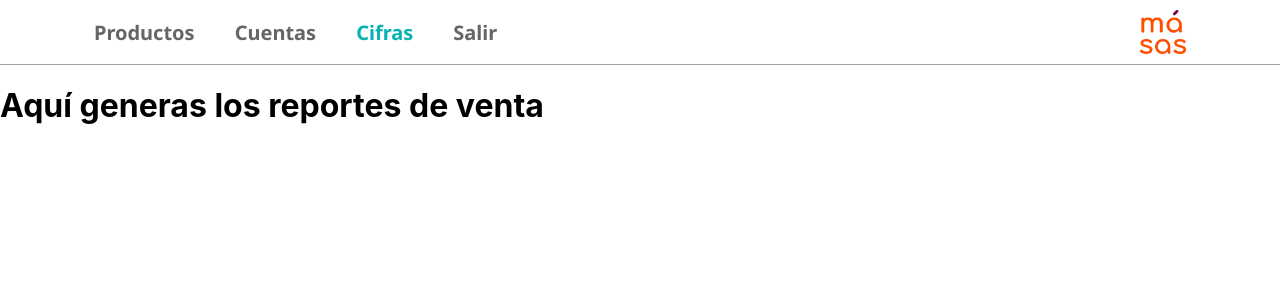
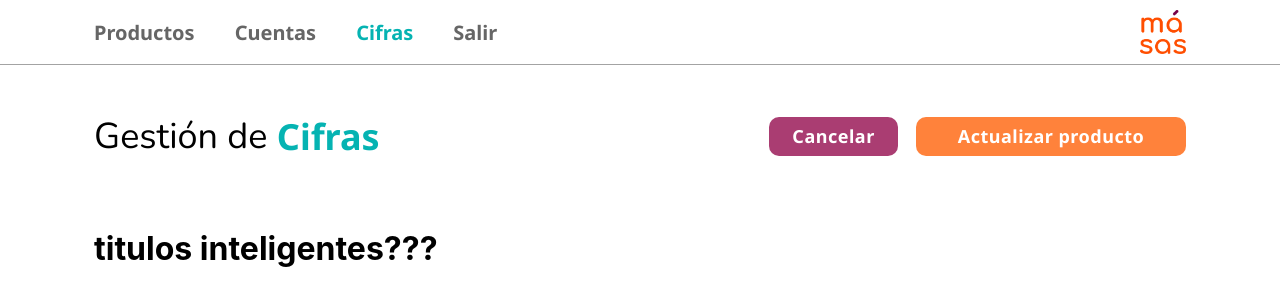
Before and after one commit to masasorganization/masas-web, a React (Create React App) app: page /salesrep in a window 1280 px wide. Shown: the top 306 px of the page. Built offline with nearby package versions, Linux system fonts and the light colour scheme.

Commit message:
experimental changes

```diff
--- /dev/null
+++ b/src/Layouts/AdminLayout.jsx
@@ -0,0 +1,22 @@
+import AdminNavbar from '../components/admin/AdminNavbar'
+import Box from '@mui/material/Box'
+import UpperSection from '../components/admin/UpperSection'
+
+export default function AdminLayout({ children, body, bold, order, color }) {
+  return (
+    <>
+      <AdminNavbar usuario='admin' />
+      <Box sx={{ ...pantallaCompleta }}>
+        <UpperSection body={body} bold={bold} order={order} color={color} />
+        {children}
+      </Box>
+    </>
+  )
+}
+
+const pantallaCompleta = {
+  px: {
+    md: '94px',
+    xs: '18px'
+  }
+}
--- /dev/null
+++ b/src/components/admin/SmartTitle.jsx
@@ -0,0 +1,67 @@
+import { styled } from '@mui/material/styles'
+
+export default function SmartTitle({ body, bold, order, color }) {
+  let titleBody = body
+  let titleBold = bold
+  let textOrder = order
+  let textColor = color
+
+  const colorPrincipal = {
+    color: '#FF823B'
+  }
+
+  const colorSecundario = {
+    color: '#05B3B2'
+  }
+
+  const tituloResaltado = {
+    fontFamily: 'Noto Sans, sans-serif',
+    fontWeight: 700,
+    fontSize: { xs: '1.125rem', md: '2.25rem' },
+    color: textColor ? colorPrincipal : colorSecundario,
+    m: 0
+  }
+
+  function TitleComponent() {
+    if (textOrder === 'inverted') {
+      return OrderTwo()
+    } else {
+      return OrderOne()
+    }
+  }
+
+  return (
+    <>
+      <TitleComponent />
+    </>
+  )
+
+  function OrderOne() {
+    return (
+      <>
+        <Cuerpo sx={{ ...tituloCuerpo }}>{titleBody}</Cuerpo>
+        <Resaltado sx={{ ...tituloResaltado }}>{titleBold}</Resaltado>
+      </>
+    )
+  }
+  function OrderTwo() {
+    return (
+      <>
+        <Resaltado sx={{ ...tituloResaltado }}>{titleBold}</Resaltado>
+        <Cuerpo sx={{ ...tituloCuerpo }}>{titleBody}</Cuerpo>
+      </>
+    )
+  }
+}
+
+// Componentes de Texto
+const Resaltado = styled('p')``
+const Cuerpo = styled('p')``
+
+const tituloCuerpo = {
+  fontFamily: 'Nunito, sans-serif',
+  fontWeight: 300,
+  fontSize: { xs: '1.125rem', md: '2.25rem' },
+  whiteSpace: 'pre-wrap',
+  m: 0
+}
--- /dev/null
+++ b/src/components/admin/UpperSection.jsx
@@ -0,0 +1,85 @@
+import Box from '@mui/material/Box'
+import Button from '@mui/material/Button'
+import SmartTitle from 'components/admin/SmartTitle'
+
+export default function UpperSection({ body, bold, order, color }) {
+  return (
+    <>
+      {/* Contenedor principal */}
+      <Box sx={{ ...contenedorSuperior }}>
+        {/* Cuadro que contiene a los titlos */}
+        <Box sx={{ ...contenedorTitulos }}>
+          <SmartTitle body={body} bold={bold} order={order} color={color} />
+        </Box>
+        {/* Cuadro que contiene a los botones */}
+        <Box sx={{ ...contenedorBotones }}>
+          <Button variant='contained' sx={{ ...botonSecundario }}>
+            Cancelar
+          </Button>
+          <Button variant='contained' sx={{ ...botonPrimario }}>
+            Actualizar producto
+          </Button>
+        </Box>
+      </Box>
+    </>
+  )
+}
+
+const contenedorSuperior = {
+  display: 'flex',
+  flexDirection: { xs: 'column', md: 'row' },
+  justifyContent: 'space-between',
+  height: { xs: '55px', md: '143px' },
+  width: '100%',
+  mt: { xs: '10px', md: 0 }
+}
+
+const contenedorTitulos = {
+  display: 'flex',
+  flexDirection: 'row',
+  alignItems: 'center'
+}
+
+const contenedorBotones = {
+  position: { xs: 'none', md: 'unset' },
+  bottom: { xs: '21px', md: 0 },
+  display: 'flex',
+  flexDirection: 'row',
+  alignItems: 'center',
+  justifyContent: { xs: 'center', sm: 'center', md: 'unset' },
+  mt: { xs: '10px', md: 0 }
+}
+
+const botonPrimario = {
+  backgroundColor: '#FF823B',
+  borderRadius: '10px',
+  width: '270px',
+  height: '39px',
+  textTransform: 'none',
+  fontFamily: 'Noto Sans, sans-serif',
+  fontWeight: '700',
+  fontSize: '1.125rem',
+  boxShadow: 'none',
+  '&:hover': {
+    backgroundColor: '#c65306',
+    boxShadow: 'none'
+  }
+}
+
+const botonSecundario = {
+  backgroundColor: '#AA3D72',
+  borderRadius: '10px',
+  width: '129px',
+  px: '40px',
+  height: '39px',
+  textTransform: 'none',
+  fontFamily: 'Noto Sans, sans-serif',
+  fontWeight: '700',
+  fontSize: '1.125rem',
+  boxShadow: 'none',
+  mr: '18px',
+  '&:hover': {
+    backgroundColor: '#770047',
+    boxShadow: 'none'
+  }
+}
--- a/src/pages/admin/salesrep.jsx
+++ b/src/pages/admin/salesrep.jsx
@@ -1,5 +1,5 @@
+import AdminLayout from 'Layouts/AdminLayout'
 import * as React from 'react'
-import AdminNavbar from '../../components/admin/AdminNavbar'
 import { administrador } from '../../components/admin/navigationData'
 
 function SalesReport() {
@@ -19,8 +19,9 @@ function SalesReport() {
 
   return (
     <div>
-      <AdminNavbar usuario='admin' />
-      <h1>Aquí generas los reportes de venta</h1>
+      <AdminLayout body={'Gestión de '} bold={'Cifras'} order={''} color={''}>
+        <h1>titulos inteligentes???</h1>
+      </AdminLayout>
     </div>
   )
 }
```
Also changed, not shown: src/components/admin/SmartButtons.jsx (added, +7 -0 lines).
